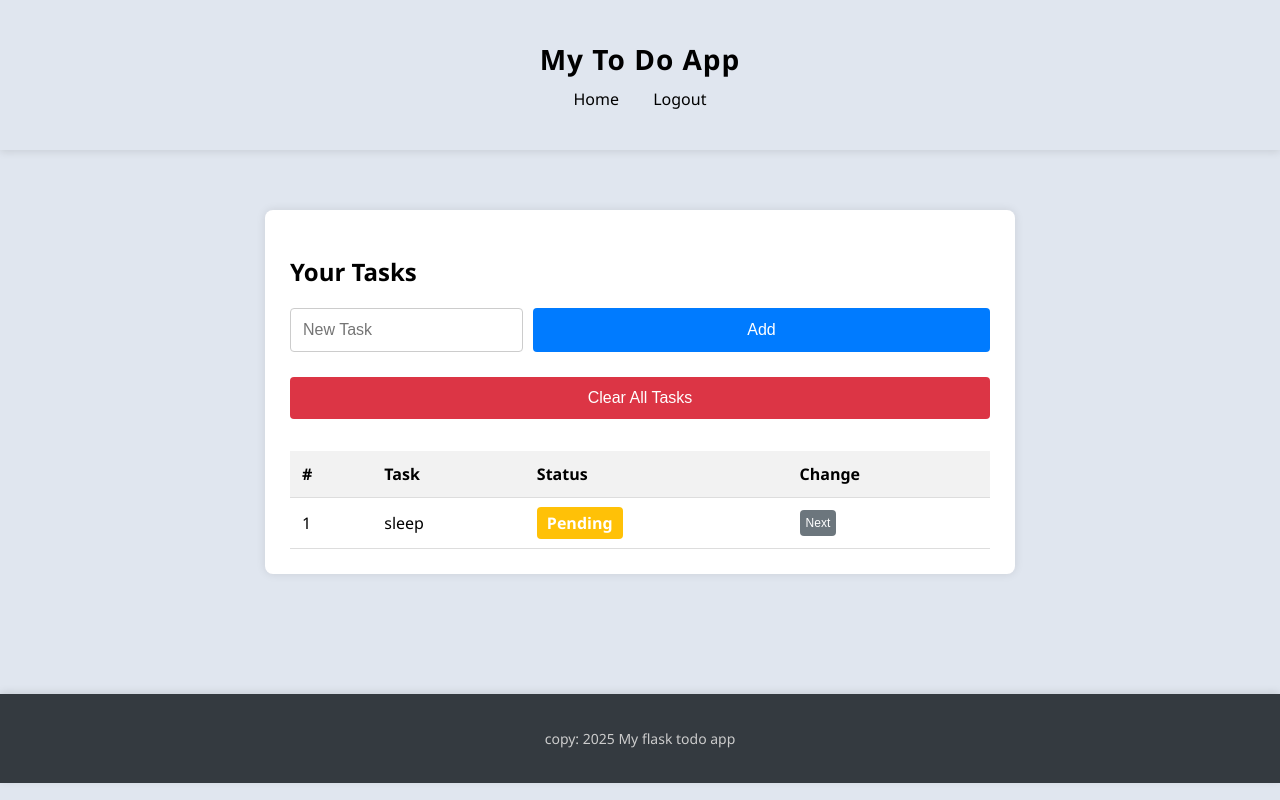
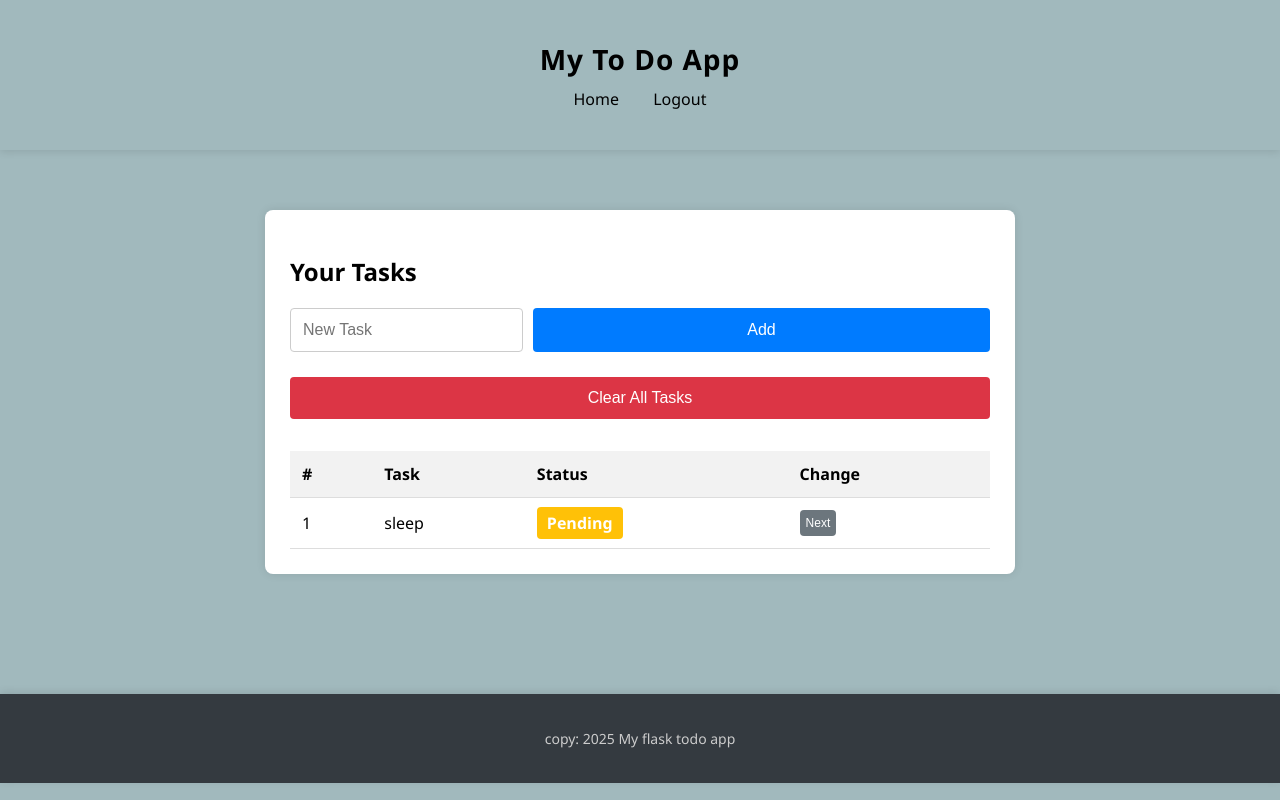
Before and after one commit to nottheishitauk/To-Do-App, a Flask app: page / in a window 1280 px wide. Run offline with Flask 3, Linux system fonts and the light colour scheme; the visitor is signed in with stand-in values (Sample User, id 1); data comes from the database, SQL or seed files in the repository.

Commit message:
style.css

```diff
--- a/app/static/css/style.css
+++ b/app/static/css/style.css
@@ -1,7 +1,7 @@
  body{
   margin: 0;
   font-family: 'Segoe UI', Tahoma, Geneva, Verdana, sans-serif;
-  background: #E0E6EF;
+  background: #A1B9BD;
  }
 
  .container{
```
